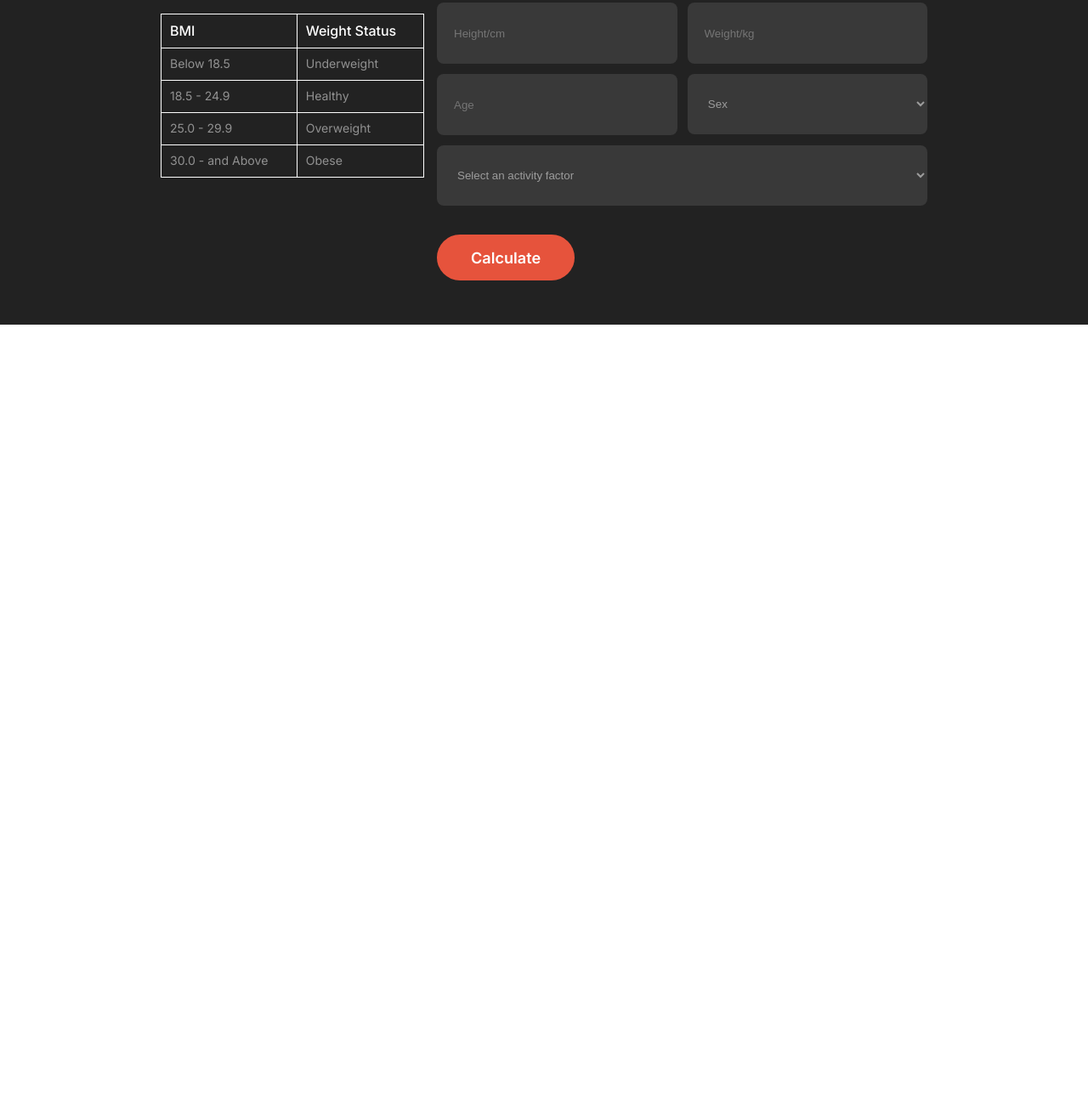
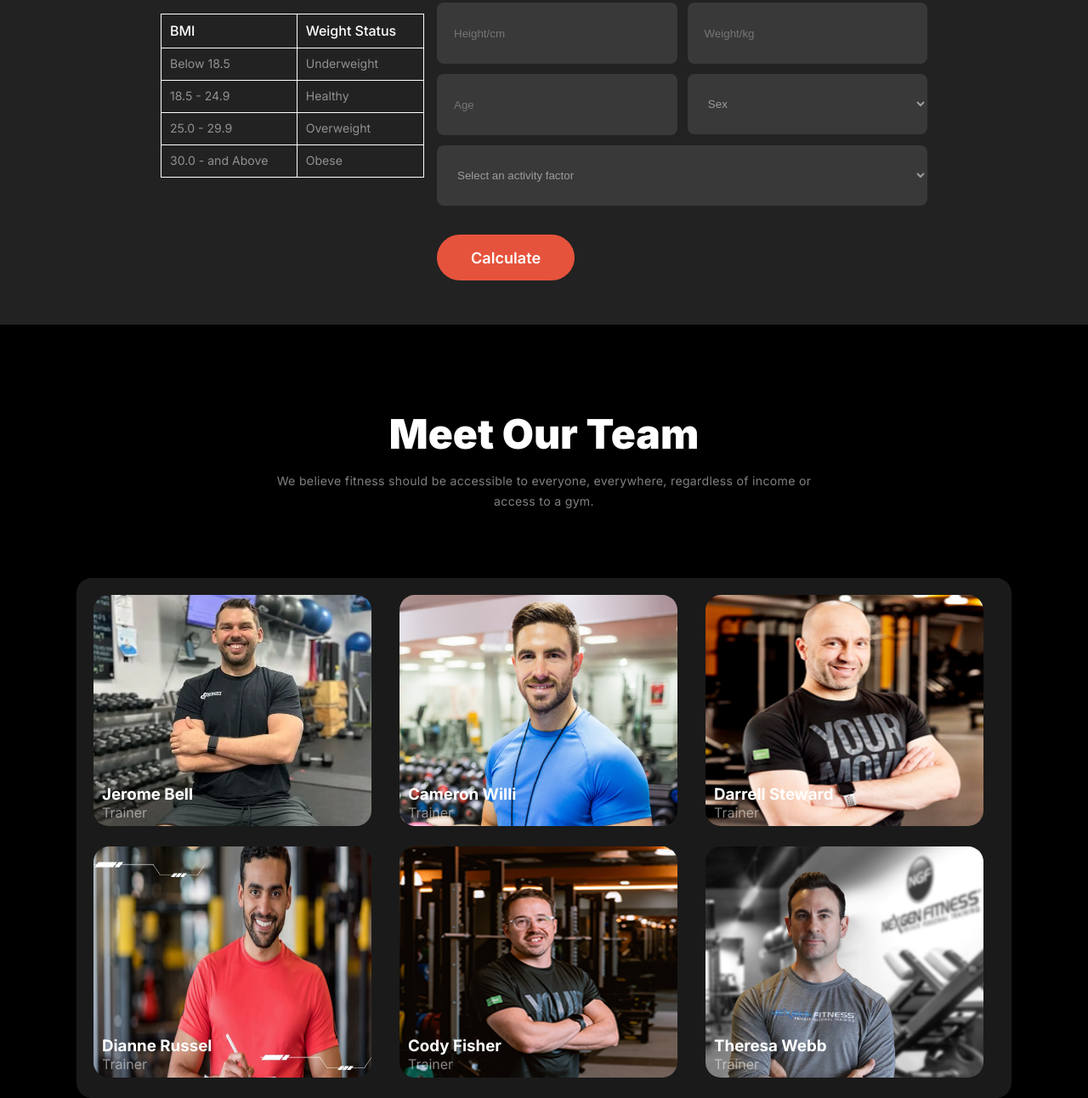
Before and after one commit to Sabit01Hasan/Fitness, a plain HTML site: page index.html in a window 1280 px wide. Shown: the part 2992-4284 px from the top of the page at 85% size. Before the commit the page ends 3374 px from the top, so only its background shows below. Drawn offline with Linux system fonts and the light colour scheme.

Commit message:
Added the trainers

```diff
--- a/index.html
+++ b/index.html
@@ -199,5 +199,59 @@
             </form>
         </div>
     </section>
+    <section class="main">
+        <section class="gap">
+            <center>
+                <div class="img-header">
+                    <h3>Meet Our Team</h3>
+                    <p>We believe fitness should be accessible to everyone, everywhere, regardless of income or access to a gym.</p>
+                </div>
+            </center>
+        </section>
+        <section class="trainer">
+            <div class="container" id="hide">
+                <img src="images/trainer1.png" alt="trainer">
+                <div class="text">
+                    <h3>Jerome Bell</h3>
+                    <p>Trainer</p>
+                </div>
+            </div>
+            <div class="container">
+                <img src="images/trainer2.png" alt="trainer">
+                <div class="text">
+                    <h3>Cameron Willi</h3>
+                    <p>Trainer</p>
+                </div>
+            </div>
+            <div class="container" id="change">
+                <img src="images/trainer3.png" alt="trainer">
+                <div class="text">
+                    <h3>Darrell Steward</h3>
+                    <p>Trainer</p>
+                </div>
+            </div>
+            <div class="container" id="hide">
+                <img src="images/trainer4.png" alt="trainer">
+                <div class="text">
+                    <h3>Dianne Russel</h3>
+                    <p>Trainer</p>
+                </div>
+            </div>
+            <div class="container" id="change1">
+                <img src="images/trainer5.png" alt="trainer">
+                <div class="text">
+                    <h3>Cody Fisher</h3>
+                    <p>Trainer</p>
+                </div>
+            </div>
+            <div class="container" id="change2">
+                <img src="images/trainer6.png" alt="trainer">
+                <div class="text">
+                    <h3>Theresa Webb</h3>
+                    <p>Trainer</p>
+                </div>
+            </div>
+        </section>
+    </section>
 </body>
 </html>
--- a/styles/styles.css
+++ b/styles/styles.css
@@ -515,6 +515,39 @@ select.l3 option {
     background: rgba(0, 0, 0, 0.8);
     color: rgba(255, 255, 255, 0.5);
 }
+.trainer{
+    height: auto;
+    width: 66.25rem;
+    padding: 1.25rem;
+    border-radius: 1.13rem;
+    background: rgba(255, 255, 255, 0.1);
+    margin-top: 78px;
+    margin-right: auto;
+    margin-left: auto;
+    display: grid;
+    grid-template-columns: repeat(3, 1fr);
+    gap: 20px;
+}
+.container{
+    position: relative;
+}
+.container img{
+    width: 20.42rem;
+    height: 17rem;
+    border-radius: 1.13rem;
+}
+.text{
+    font-family: Inter;
+    position: absolute;
+    left: 10px;
+    bottom: 10px;
+}
+.text h3{
+    color: rgb(255, 255, 255);
+}
+.text p{
+    color: rgba(255, 255, 255, 0.5);
+}
 
 
 @media screen and (max-width: 576px) {
@@ -660,4 +693,21 @@ select.l3 option {
     .l3 {
         width: 23.50rem;
     }
+    .trainer{
+        grid-template-columns: repeat(1, 1fr);
+        width: 20.56rem;
+    }
+    #hide{
+        display: none;
+        align-items: center;
+    }
+    #change{
+        order: 3;
+    }
+    #change1{
+        order: 1;
+    }
+    #change2{
+        order: 3;
+    }
 }
```
